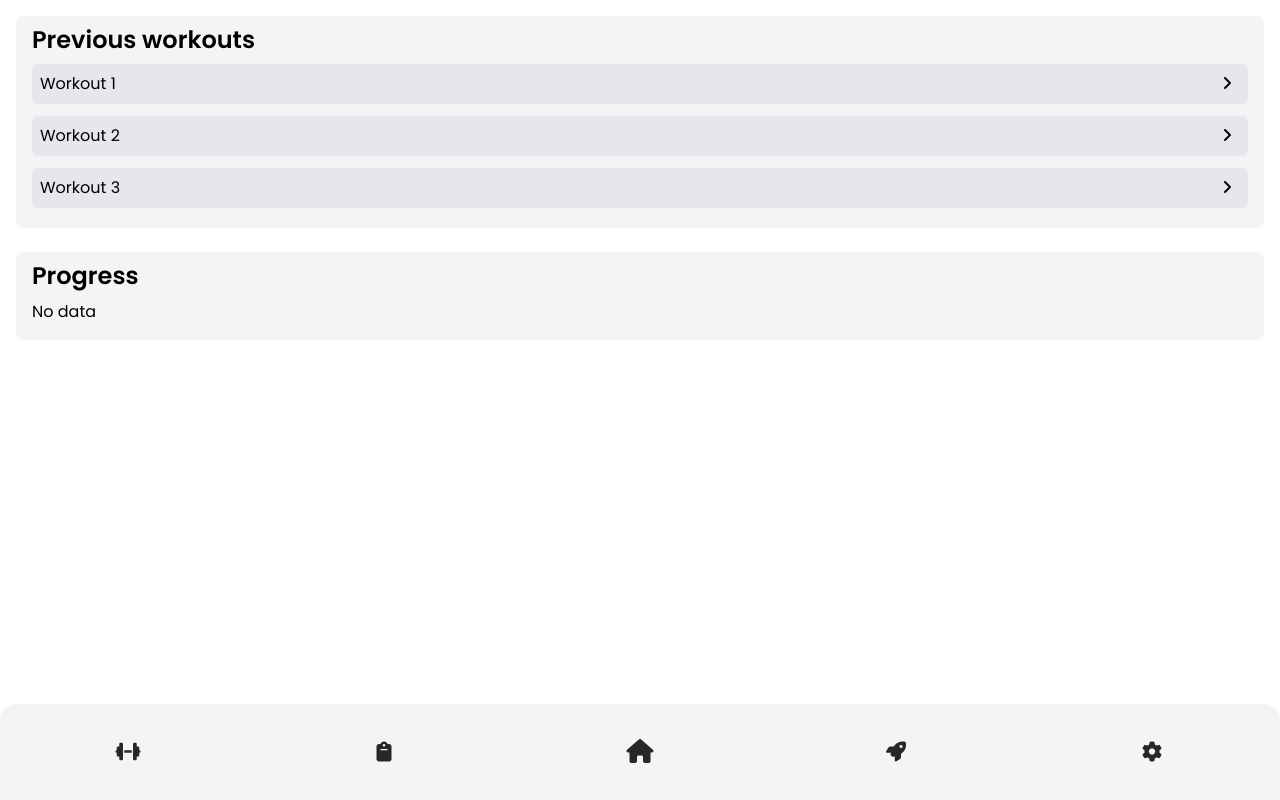
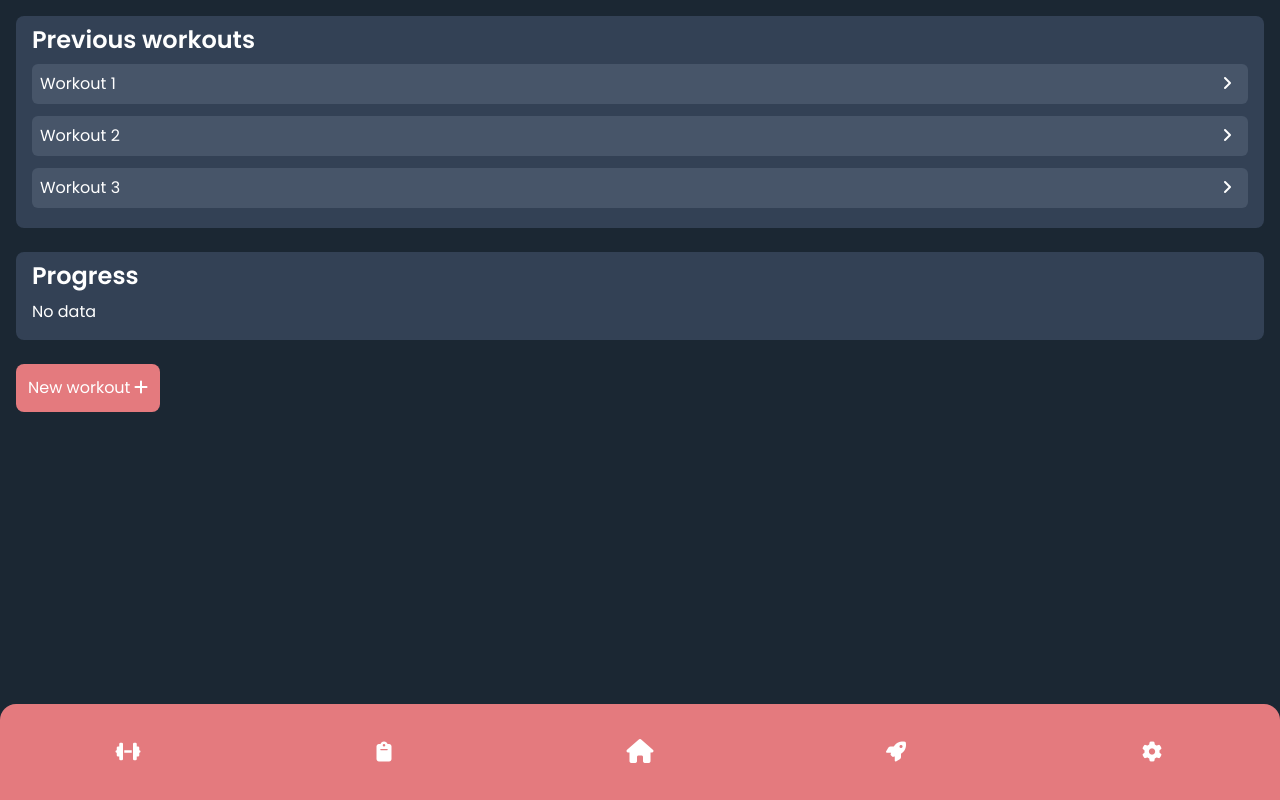
Before and after one commit to freeeranger/on-point, a Vue app: page / in a window 1280 px wide. Built offline with nearby package versions, Linux system fonts and the light colour scheme.

Commit message:
Theme changes and more

```diff
--- a/src/App.vue
+++ b/src/App.vue
@@ -3,21 +3,21 @@
 </script>
 
 <template>
-    <div class="m-4">
-        <div class="bg-gray-100 p-4 pt-2 pb-2 rounded-lg">
+    <div class="m-4 text-white">
+        <div class="bg-slate-700 p-4 pt-2 pb-2 rounded-lg">
             <h2 class="text-2xl font-semibold mb-2">Previous workouts</h2>
             <ul>
-                <li class="bg-gray-200 p-2 rounded-md mb-3 flex justify-between">
+                <li class="bg-slate-600 p-2 rounded-md mb-3 flex justify-between">
                     <div><p>Workout 1</p></div>
                     <div class="mr-2"><i class="fa-solid fa-angle-right"/></div>
                 </li>
 
-                <li class="bg-gray-200 p-2 rounded-md mb-3 flex justify-between">
+                <li class="bg-slate-600 p-2 rounded-md mb-3 flex justify-between">
                     <div><p>Workout 2</p></div>
                     <div class="mr-2"><i class="fa-solid fa-angle-right"/></div>
                 </li>
 
-                <li class="bg-gray-200 p-2 rounded-md mb-3 flex justify-between">
+                <li class="bg-slate-600 p-2 rounded-md mb-3 flex justify-between">
                     <div><p>Workout 3</p></div>
                     <div class="mr-2"><i class="fa-solid fa-angle-right"/></div>
                 </li>
@@ -25,9 +25,17 @@
         </div>
 
         <br>
-        <div class="bg-gray-100 p-4 pt-2 rounded-lg">
+
+        <div class="bg-slate-700 p-4 pt-2 rounded-lg">
             <h2 class="text-2xl font-semibold mb-2">Progress</h2>
             <p>No data</p>
+        </div>
+
+        <br>
+
+        <div class="accentcolor flex p-3 rounded-lg w-36 justify-between whitespace-nowrap">
+            <div><p>New workout</p></div>
+            <div><i class="fa-solid fa-plus"/></div>
         </div>
     </div>
 
@@ -35,9 +43,16 @@
 </template>
 
 <style>
+    body{
+        background-color: #1b2733;
+    }
     #app{
         padding: 0;
         margin: 0;
         font-family: 'Poppins';
     }
+
+    .accentcolor{
+        background-color: #e47a7e;
+    }
 </style>
--- a/src/components/Navbar.vue
+++ b/src/components/Navbar.vue
@@ -3,8 +3,8 @@
 </script>
 
 <template>
-    <div class="navbar fixed bottom-0 left-0 w-full bg-gray-100 rounded-t-2xl">
-        <ul class="text-center h-full flex flex-grow justify-center flex-row items-center text-xl text-zinc-800">
+    <div class="navbar fixed bottom-0 left-0 w-full accentcolor rounded-t-2xl">
+        <ul class="text-center h-full flex flex-grow justify-center flex-row items-center text-xl text-white">
             <li class="w-full"><a href="#"><i class="fa-solid fa-dumbbell"/></a></li>
             <li class="w-full"><a href="#"><i class="fa-solid fa-clipboard"/></a></li>
             <li class="w-full text-2xl"><a href="#"><i class="fa-solid fa-house"/></a></li>
```
